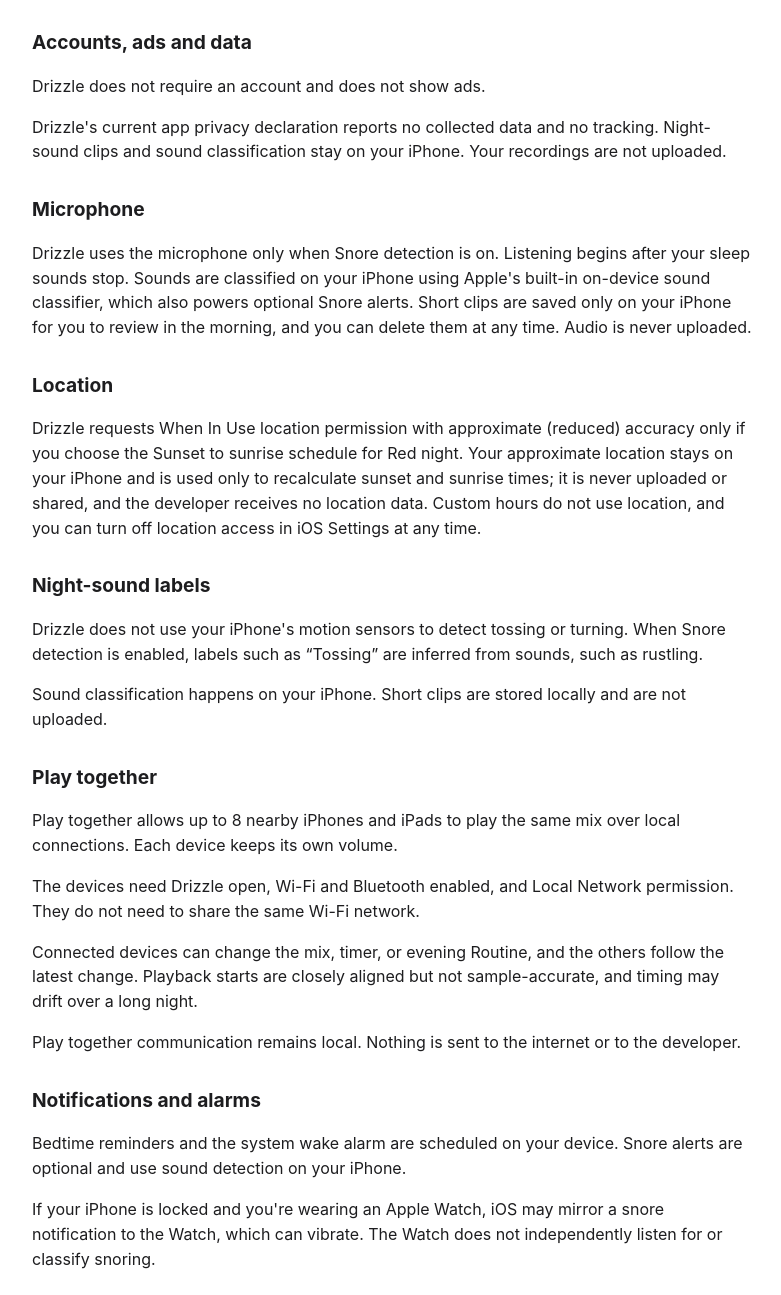
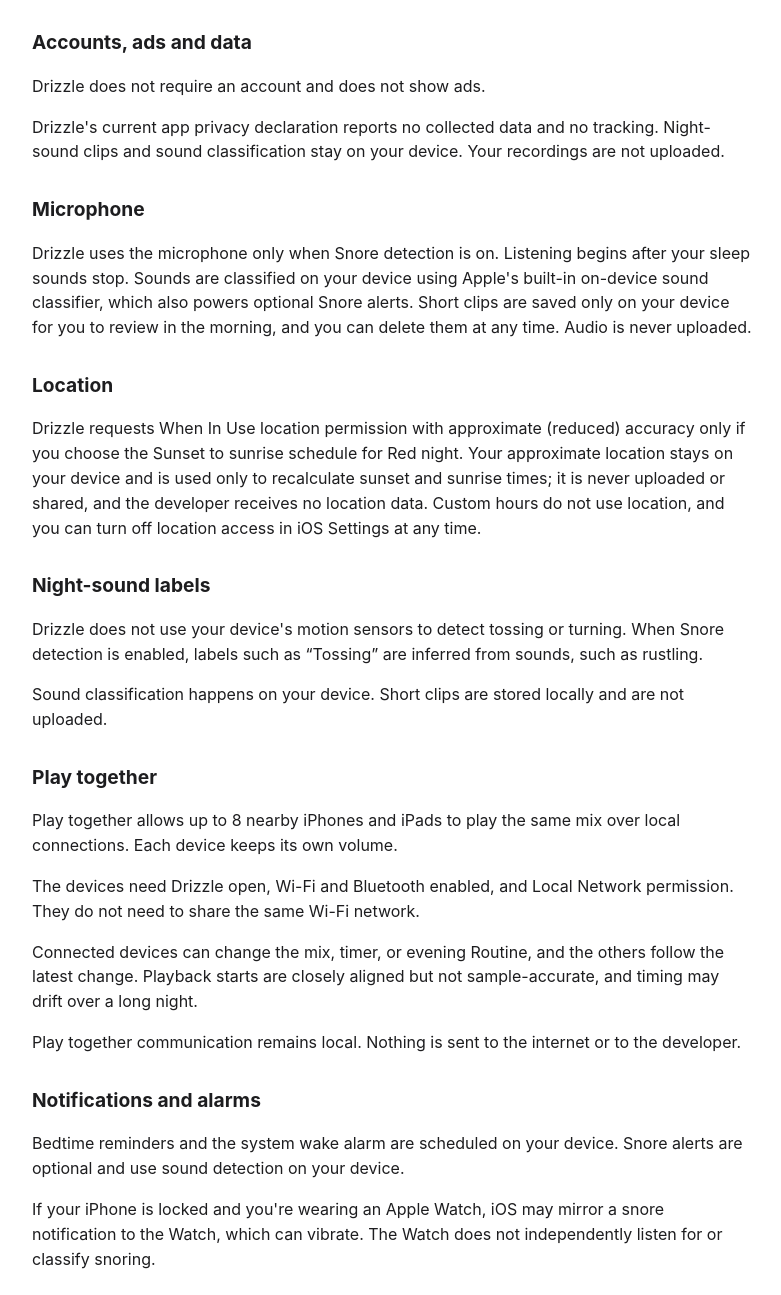
Before and after one commit to drizzle-sleep/drizzle-sleep.github.io, a plain HTML site: page privacy.html in a window 1280 px wide. Shown: the part 225-1520 px from the top of the page, without its empty margins (248-1029 px from the left). Drawn offline with Linux system fonts and the light colour scheme.

Commit message:
Say device instead of iPhone on support and privacy pages
Update the recording, classification, clips, location, and
microphone sentences so they also apply to iPad. Leave Apple
Watch mirroring and "iPhones and iPads" unchanged.

```diff
--- a/privacy.html
+++ b/privacy.html
@@ -1,16 +1,16 @@
 <!doctype html><html lang="en"><head><meta charset="utf-8"><meta name="viewport" content="width=device-width,initial-scale=1"><title>Drizzle – Privacy Policy</title><link rel="stylesheet" href="style.css"></head><body><nav><a href="index.html">Drizzle</a><a href="privacy.html">Privacy</a><a href="support.html">Support</a></nav><h1>Privacy Policy</h1><p>Last updated: 18 November 2026</p>
 <p>Drizzle is made by Kata Lara Molnár. Drizzle does not collect, store, share or sell any personal data. The developer receives nothing from the app.</p>
 <h2>Accounts, ads and data</h2><p>Drizzle does not require an account and does not show ads.</p>
-<p>Drizzle's current app privacy declaration reports no collected data and no tracking. Night-sound clips and sound classification stay on your iPhone. Your recordings are not uploaded.</p>
-<h2>Microphone</h2><p>Drizzle uses the microphone only when Snore detection is on. Listening begins after your sleep sounds stop. Sounds are classified on your iPhone using Apple's built-in on-device sound classifier, which also powers optional Snore alerts. Short clips are saved only on your iPhone for you to review in the morning, and you can delete them at any time. Audio is never uploaded.</p>
-<h2>Location</h2><p>Drizzle requests When In Use location permission with approximate (reduced) accuracy only if you choose the Sunset to sunrise schedule for Red night. Your approximate location stays on your iPhone and is used only to recalculate sunset and sunrise times; it is never uploaded or shared, and the developer receives no location data. Custom hours do not use location, and you can turn off location access in iOS Settings at any time.</p>
-<h2>Night-sound labels</h2><p>Drizzle does not use your iPhone's motion sensors to detect tossing or turning. When Snore detection is enabled, labels such as “Tossing” are inferred from sounds, such as rustling.</p>
-<p>Sound classification happens on your iPhone. Short clips are stored locally and are not uploaded.</p>
+<p>Drizzle's current app privacy declaration reports no collected data and no tracking. Night-sound clips and sound classification stay on your device. Your recordings are not uploaded.</p>
+<h2>Microphone</h2><p>Drizzle uses the microphone only when Snore detection is on. Listening begins after your sleep sounds stop. Sounds are classified on your device using Apple's built-in on-device sound classifier, which also powers optional Snore alerts. Short clips are saved only on your device for you to review in the morning, and you can delete them at any time. Audio is never uploaded.</p>
+<h2>Location</h2><p>Drizzle requests When In Use location permission with approximate (reduced) accuracy only if you choose the Sunset to sunrise schedule for Red night. Your approximate location stays on your device and is used only to recalculate sunset and sunrise times; it is never uploaded or shared, and the developer receives no location data. Custom hours do not use location, and you can turn off location access in iOS Settings at any time.</p>
+<h2>Night-sound labels</h2><p>Drizzle does not use your device's motion sensors to detect tossing or turning. When Snore detection is enabled, labels such as “Tossing” are inferred from sounds, such as rustling.</p>
+<p>Sound classification happens on your device. Short clips are stored locally and are not uploaded.</p>
 <h2>Play together</h2><p>Play together allows up to 8 nearby iPhones and iPads to play the same mix over local connections. Each device keeps its own volume.</p>
 <p>The devices need Drizzle open, Wi-Fi and Bluetooth enabled, and Local Network permission. They do not need to share the same Wi-Fi network.</p>
 <p>Connected devices can change the mix, timer, or evening Routine, and the others follow the latest change. Playback starts are closely aligned but not sample-accurate, and timing may drift over a long night.</p>
 <p>Play together communication remains local. Nothing is sent to the internet or to the developer.</p>
-<h2>Notifications and alarms</h2><p>Bedtime reminders and the system wake alarm are scheduled on your device. Snore alerts are optional and use sound detection on your iPhone.</p>
+<h2>Notifications and alarms</h2><p>Bedtime reminders and the system wake alarm are scheduled on your device. Snore alerts are optional and use sound detection on your device.</p>
 <p>If your iPhone is locked and you're wearing an Apple Watch, iOS may mirror a snore notification to the Watch, which can vibrate. The Watch does not independently listen for or classify snoring.</p>
 <h2>Suggest a sound or function</h2><p>This option opens a <a href="https://docs.google.com/forms/d/e/1FAIpQLSfdeSriUjuvbGj9iYsQqrt5yQLMwv0WLDZm4kHgbs2RobP8jA/viewform">Google Form</a> in your browser. Anything you enter there is covered by Google's privacy policy.</p>
 <h2>Backups</h2><p>Your Drizzle data may be included in your own iCloud or computer backups, which Apple's terms cover.</p>
```
Also changed, not shown: support.html (+4 -4 lines).
